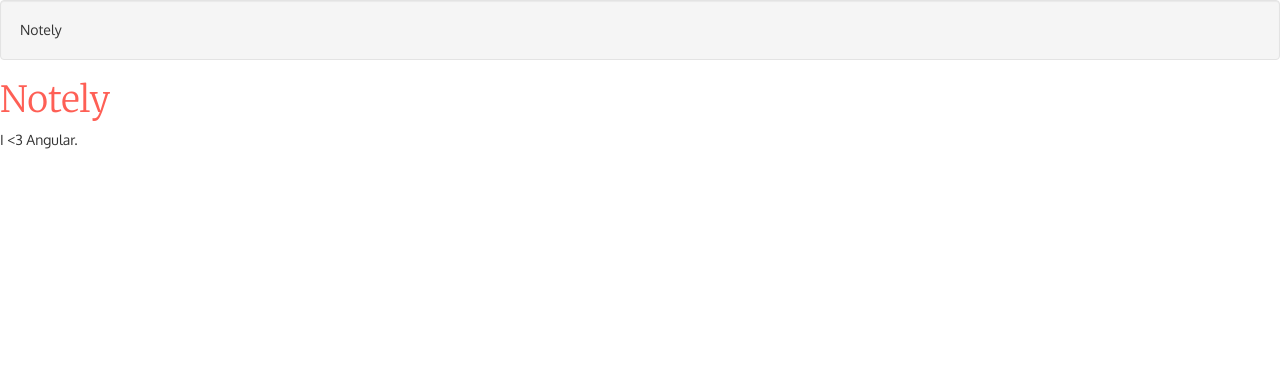
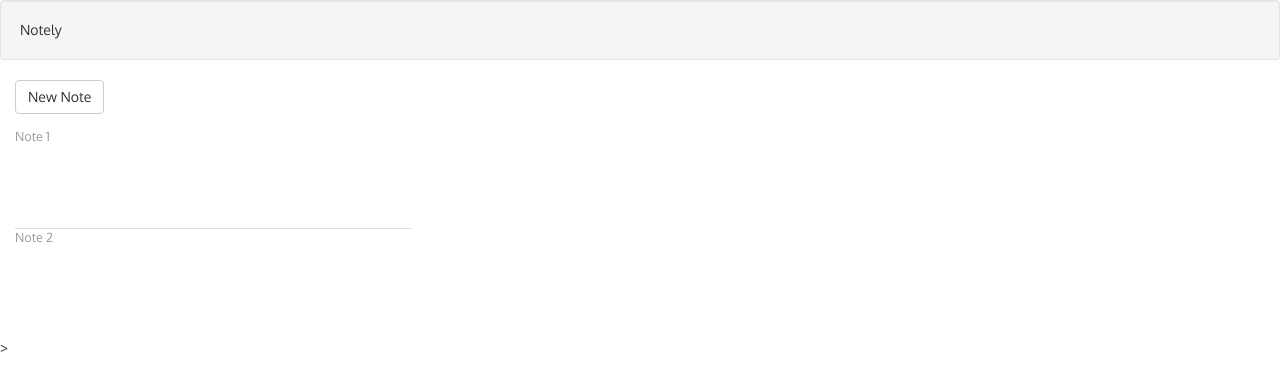
Before and after one commit to FretlessJS-2016-03/notely-katie, a website: page app/index.html at #/notes in a window 1280 px wide. Drawn offline with nearby package versions, Linux system fonts and the light colour scheme; some packages are replaced by stand-ins of ours; a script that the page names is missing.

Commit message:
Add notes layout with a sidebar

```diff
--- a/app/notes/notes.html
+++ b/app/notes/notes.html
@@ -1,3 +1,14 @@
-<p>
-  {{ message }}
-</p>
+<div class="container">
+  <div class="row">
+    <nav class="col-xs-4" id="sidebar">
+      <button class="new-note btn btn-default">
+        New Note
+      </button>
+      <ul id="notes">
+        <li>Note 1</li>
+        <li>Note 2</li>
+      </ul>
+    </nav>
+    <main class="col-xs-8" ui-view></main>
+  </div>
+</div>>
--- a/app/notes/notes.js
+++ b/app/notes/notes.js
@@ -10,7 +10,8 @@
 
       .state('notes', {
         url: '/notes',
-        template: '<h1>Notely</h1><p>{{ message }}</p><div ui-view></div>',
+        templateUrl: '/notes/notes.html',
+        //template: '<h1>Notely</h1><p>{{ message }}</p><div ui-view></div>',
         //templateUrl: '/notes/notes.html',
         controller: NotesController
       })
```
